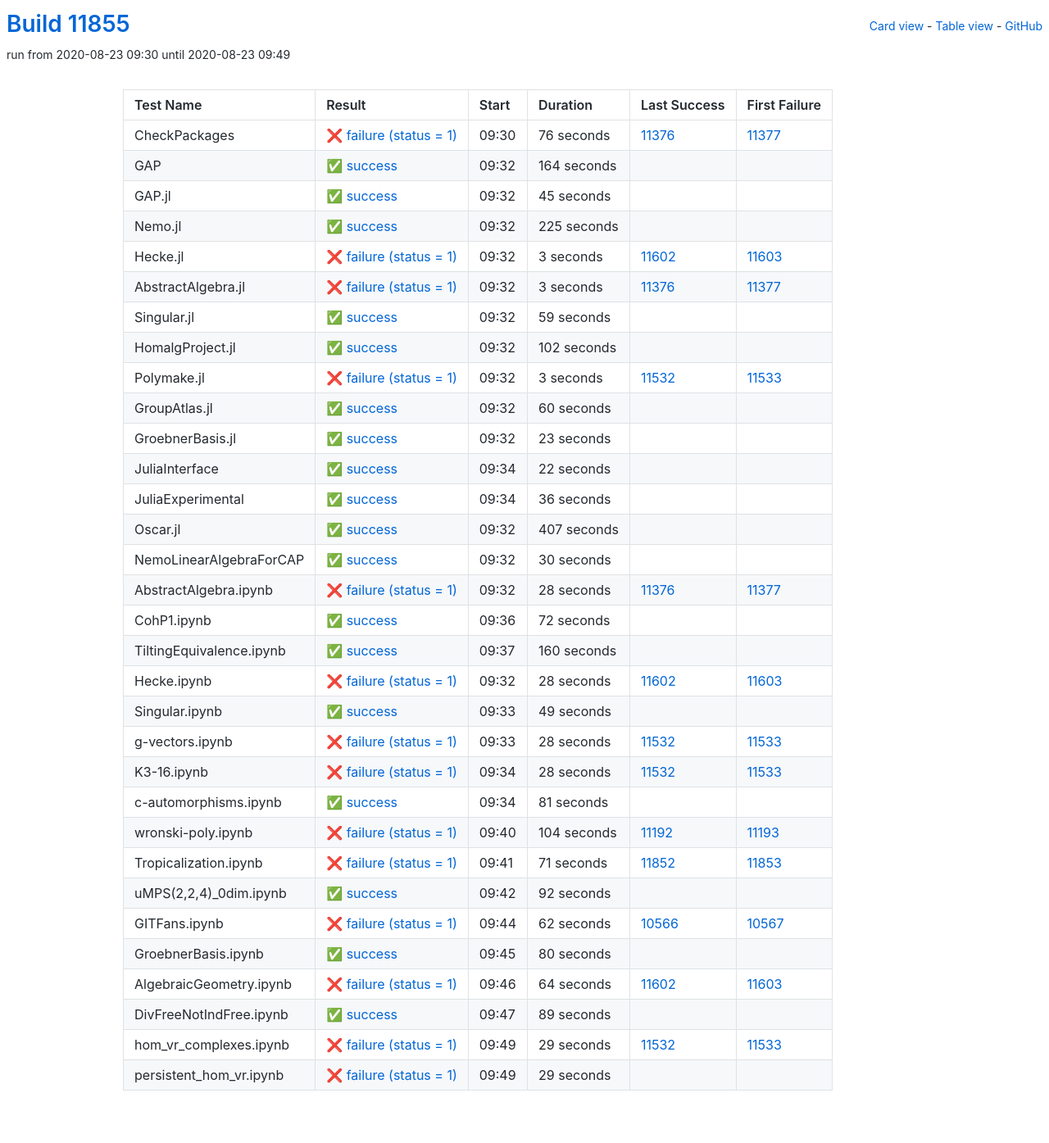
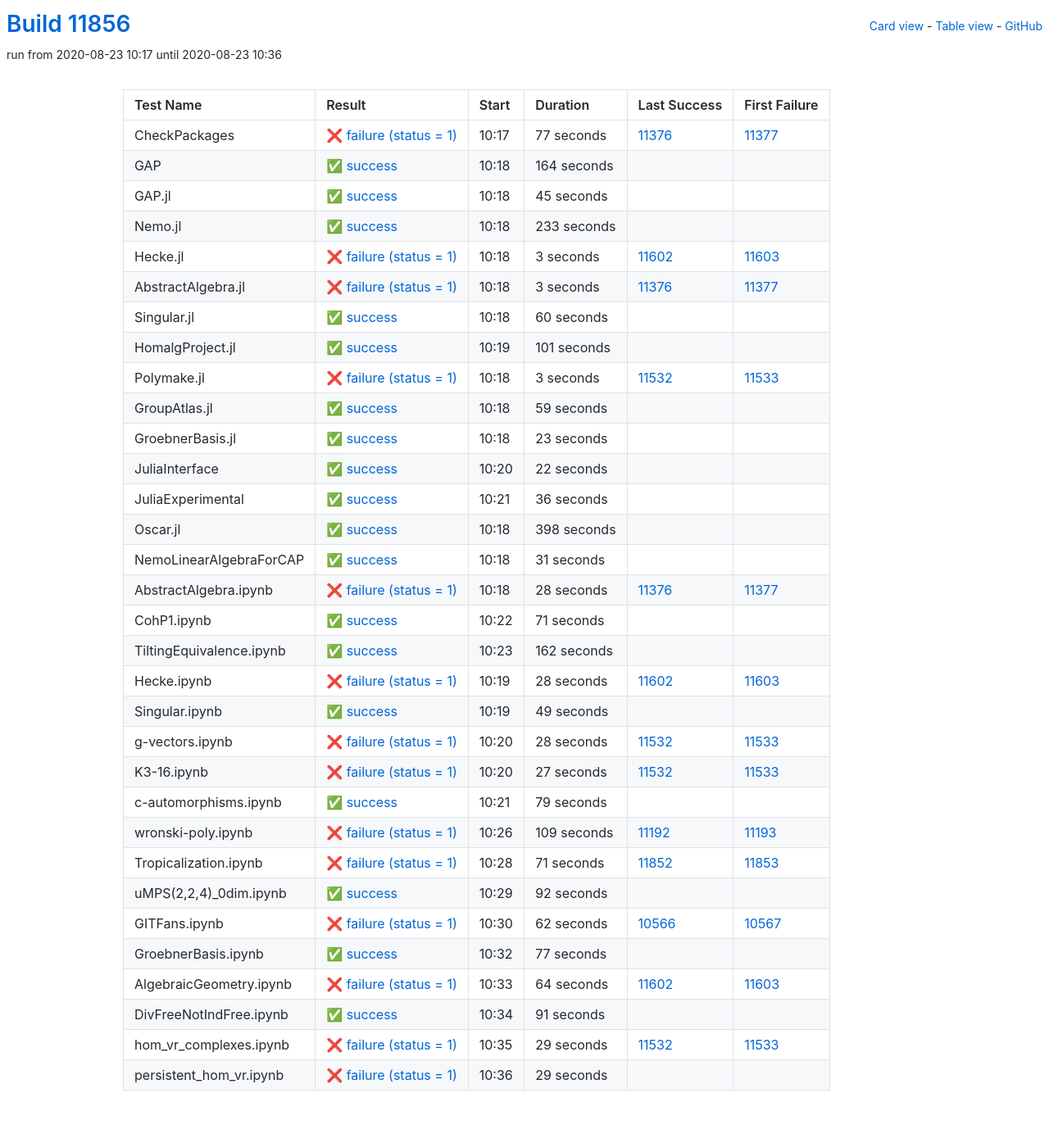
Before and after one commit to oscar-system/oscar-ci-status, a Jekyll site: the page built from table.html, in a window 1280 px wide. Shown: the whole page at 82% size. Built offline with Jekyll 4.4.1, drawn with Linux system fonts in a browser that asks for light colours.

Commit message:
Build #11856

```diff
--- a/_data/ci.yml
+++ b/_data/ci.yml
@@ -1,6 +1,6 @@
 ---
-build: 11855
-build_url: https://oscarci.mathematik.uni-kl.de/job/oscar/11855/
+build: 11856
+build_url: https://oscarci.mathematik.uni-kl.de/job/oscar/11856/
 job: oscar
 organization: oscar-system
 repo: oscar-ci-status
@@ -8,20 +8,20 @@
 tests:
 - name: CheckPackages
   id: checkpackages
-  log: https://oscarci.mathematik.uni-kl.de/job/oscar/11855/artifact/logs/build-11855/CheckPackages.log
-  start: 2020-08-23 09:30
+  log: https://oscarci.mathematik.uni-kl.de/job/oscar/11856/artifact/logs/build-11856/CheckPackages.log
+  start: 2020-08-23 10:17
   success: false
   exitcode: 1
   status: failure
-  duration: 76
+  duration: 77
   last_success: 11376
   last_success_url: https://oscarci.mathematik.uni-kl.de/job/oscar/11376/
   first_failure: 11377
   first_failure_url: https://oscarci.mathematik.uni-kl.de/job/oscar/11377/
 - name: GAP
   id: gap
-  log: https://oscarci.mathematik.uni-kl.de/job/oscar/11855/artifact/logs/build-11855/GAP.log
-  start: 2020-08-23 09:32
+  log: https://oscarci.mathematik.uni-kl.de/job/oscar/11856/artifact/logs/build-11856/GAP.log
+  start: 2020-08-23 10:18
   success: true
   exitcode: 0
   status: success
@@ -32,8 +32,8 @@
   first_failure_url:
 - name: GAP.jl
   id: gap-jl
-  log: https://oscarci.mathematik.uni-kl.de/job/oscar/11855/artifact/logs/build-11855/GAP.jl.log
-  start: 2020-08-23 09:32
+  log: https://oscarci.mathematik.uni-kl.de/job/oscar/11856/artifact/logs/build-11856/GAP.jl.log
+  start: 2020-08-23 10:18
   success: true
   exitcode: 0
   status: success
@@ -44,20 +44,20 @@
   first_failure_url:
 - name: Nemo.jl
   id: nemo-jl
-  log: https://oscarci.mathematik.uni-kl.de/job/oscar/11855/artifact/logs/build-11855/Nemo.jl.log
-  start: 2020-08-23 09:32
+  log: https://oscarci.mathematik.uni-kl.de/job/oscar/11856/artifact/logs/build-11856/Nemo.jl.log
+  start: 2020-08-23 10:18
   success: true
   exitcode: 0
   status: success
-  duration: 225
+  duration: 233
   last_success: false
   last_success_url:
   first_failure: false
   first_failure_url:
 - name: Hecke.jl
   id: hecke-jl
-  log: https://oscarci.mathematik.uni-kl.de/job/oscar/11855/artifact/logs/build-11855/Hecke.jl.log
-  start: 2020-08-23 09:32
+  log: https://oscarci.mathematik.uni-kl.de/job/oscar/11856/artifact/logs/build-11856/Hecke.jl.log
+  start: 2020-08-23 10:18
   success: false
   exitcode: 1
   status: failure
@@ -68,8 +68,8 @@
   first_failure_url: https://oscarci.mathematik.uni-kl.de/job/oscar/11603/
 - name: AbstractAlgebra.jl
   id: abstractalgebra-jl
-  log: https://oscarci.mathematik.uni-kl.de/job/oscar/11855/artifact/logs/build-11855/AbstractAlgebra.jl.log
-  start: 2020-08-23 09:32
+  log: https://oscarci.mathematik.uni-kl.de/job/oscar/11856/artifact/logs/build-11856/AbstractAlgebra.jl.log
+  start: 2020-08-23 10:18
   success: false
   exitcode: 1
   status: failure
@@ -80,32 +80,32 @@
   first_failure_url: https://oscarci.mathematik.uni-kl.de/job/oscar/11377/
 - name: Singular.jl
   id: singular-jl
-  log: https://oscarci.mathematik.uni-kl.de/job/oscar/11855/artifact/logs/build-11855/Singular.jl.log
-  start: 2020-08-23 09:32
+  log: https://oscarci.mathematik.uni-kl.de/job/oscar/11856/artifact/logs/build-11856/Singular.jl.log
+  start: 2020-08-23 10:18
   success: true
   exitcode: 0
   status: success
-  duration: 59
+  duration: 60
   last_success: false
   last_success_url:
   first_failure: false
   first_failure_url:
 - name: HomalgProject.jl
   id: homalgproject-jl
-  log: https://oscarci.mathematik.uni-kl.de/job/oscar/11855/artifact/logs/build-11855/HomalgProject.jl.log
-  start: 2020-08-23 09:32
+  log: https://oscarci.mathematik.uni-kl.de/job/oscar/11856/artifact/logs/build-11856/HomalgProject.jl.log
+  start: 2020-08-23 10:19
   success: true
   exitcode: 0
   status: success
-  duration: 102
+  duration: 101
   last_success: false
   last_success_url:
   first_failure: false
   first_failure_url:
 - name: Polymake.jl
   id: polymake-jl
-  log: https://oscarci.mathematik.uni-kl.de/job/oscar/11855/artifact/logs/build-11855/Polymake.jl.log
-  start: 2020-08-23 09:32
+  log: https://oscarci.mathematik.uni-kl.de/job/oscar/11856/artifact/logs/build-11856/Polymake.jl.log
+  start: 2020-08-23 10:18
   success: false
   exitcode: 1
   status: failure
@@ -116,20 +116,20 @@
   first_failure_url: https://oscarci.mathematik.uni-kl.de/job/oscar/11533/
 - name: GroupAtlas.jl
   id: groupatlas-jl
-  log: https://oscarci.mathematik.uni-kl.de/job/oscar/11855/artifact/logs/build-11855/GroupAtlas.jl.log
-  start: 2020-08-23 09:32
+  log: https://oscarci.mathematik.uni-kl.de/job/oscar/11856/artifact/logs/build-11856/GroupAtlas.jl.log
+  start: 2020-08-23 10:18
   success: true
   exitcode: 0
   status: success
-  duration: 60
+  duration: 59
   last_success: false
   last_success_url:
   first_failure: false
   first_failure_url:
 - name: GroebnerBasis.jl
   id: groebnerbasis-jl
-  log: https://oscarci.mathematik.uni-kl.de/job/oscar/11855/artifact/logs/build-11855/GroebnerBasis.jl.log
-  start: 2020-08-23 09:32
+  log: https://oscarci.mathematik.uni-kl.de/job/oscar/11856/artifact/logs/build-11856/GroebnerBasis.jl.log
+  start: 2020-08-23 10:18
   success: true
   exitcode: 0
   status: success
@@ -140,8 +140,8 @@
   first_failure_url:
 - name: JuliaInterface
   id: juliainterface
-  log: https://oscarci.mathematik.uni-kl.de/job/oscar/11855/artifact/logs/build-11855/JuliaInterface.log
-  start: 2020-08-23 09:34
+  log: https://oscarci.mathematik.uni-kl.de/job/oscar/11856/artifact/logs/build-11856/JuliaInterface.log
+  start: 2020-08-23 10:20
   success: true
   exitcode: 0
   status: success
@@ -152,8 +152,8 @@
   first_failure_url:
 - name: JuliaExperimental
   id: juliaexperimental
-  log: https://oscarci.mathematik.uni-kl.de/job/oscar/11855/artifact/logs/build-11855/JuliaExperimental.log
-  start: 2020-08-23 09:34
+  log: https://oscarci.mathematik.uni-kl.de/job/oscar/11856/artifact/logs/build-11856/JuliaExperimental.log
+  start: 2020-08-23 10:21
   success: true
   exitcode: 0
   status: success
@@ -164,32 +164,32 @@
   first_failure_url:
 - name: Oscar.jl
   id: oscar-jl
-  log: https://oscarci.mathematik.uni-kl.de/job/oscar/11855/artifact/logs/build-11855/Oscar.jl.log
-  start: 2020-08-23 09:32
+  log: https://oscarci.mathematik.uni-kl.de/job/oscar/11856/artifact/logs/build-11856/Oscar.jl.log
+  start: 2020-08-23 10:18
   success: true
   exitcode: 0
   status: success
-  duration: 407
+  duration: 398
   last_success: false
   last_success_url:
   first_failure: false
   first_failure_url:
 - name: NemoLinearAlgebraForCAP
   id: nemolinearalgebraforcap
-  log: https://oscarci.mathematik.uni-kl.de/job/oscar/11855/artifact/logs/build-11855/NemoLinearAlgebraForCAP.log
-  start: 2020-08-23 09:32
+  log: https://oscarci.mathematik.uni-kl.de/job/oscar/11856/artifact/logs/build-11856/NemoLinearAlgebraForCAP.log
+  start: 2020-08-23 10:18
   success: true
   exitcode: 0
   status: success
-  duration: 30
+  duration: 31
   last_success: false
   last_success_url:
   first_failure: false
   first_failure_url:
 - name: AbstractAlgebra.ipynb
   id: abstractalgebra-ipynb
-  log: https://oscarci.mathematik.uni-kl.de/job/oscar/11855/artifact/logs/build-11855/AbstractAlgebra.ipynb.log
-  start: 2020-08-23 09:32
+  log: https://oscarci.mathematik.uni-kl.de/job/oscar/11856/artifact/logs/build-11856/AbstractAlgebra.ipynb.log
+  start: 2020-08-23 10:18
   success: false
   exitcode: 1
   status: failure
@@ -200,32 +200,32 @@
   first_failure_url: https://oscarci.mathematik.uni-kl.de/job/oscar/11377/
 - name: CohP1.ipynb
   id: cohp1-ipynb
-  log: https://oscarci.mathematik.uni-kl.de/job/oscar/11855/artifact/logs/build-11855/CohP1.ipynb.log
-  start: 2020-08-23 09:36
+  log: https://oscarci.mathematik.uni-kl.de/job/oscar/11856/artifact/logs/build-11856/CohP1.ipynb.log
+  start: 2020-08-23 10:22
   success: true
   exitcode: 0
   status: success
-  duration: 72
+  duration: 71
   last_success: false
   last_success_url:
   first_failure: false
   first_failure_url:
 - name: TiltingEquivalence.ipynb
   id: tiltingequivalence-ipynb
-  log: https://oscarci.mathematik.uni-kl.de/job/oscar/11855/artifact/logs/build-11855/TiltingEquivalence.ipynb.log
-  start: 2020-08-23 09:37
+  log: https://oscarci.mathematik.uni-kl.de/job/oscar/11856/artifact/logs/build-11856/TiltingEquivalence.ipynb.log
+  start: 2020-08-23 10:23
   success: true
   exitcode: 0
   status: success
-  duration: 160
+  duration: 162
   last_success: false
   last_success_url:
   first_failure: false
   first_failure_url:
 - name: Hecke.ipynb
   id: hecke-ipynb
-  log: https://oscarci.mathematik.uni-kl.de/job/oscar/11855/artifact/logs/build-11855/Hecke.ipynb.log
-  start: 2020-08-23 09:32
+  log: https://oscarci.mathematik.uni-kl.de/job/oscar/11856/artifact/logs/build-11856/Hecke.ipynb.log
+  start: 2020-08-23 10:19
   success: false
   exitcode: 1
   status: failure
@@ -236,8 +236,8 @@
   first_failure_url: https://oscarci.mathematik.uni-kl.de/job/oscar/11603/
 - name: Singular.ipynb
   id: singular-ipynb
-  log: https://oscarci.mathematik.uni-kl.de/job/oscar/11855/artifact/logs/build-11855/Singular.ipynb.log
-  start: 2020-08-23 09:33
+  log: https://oscarci.mathematik.uni-kl.de/job/oscar/11856/artifact/logs/build-11856/Singular.ipynb.log
+  start: 2020-08-23 10:19
   success: true
   exitcode: 0
   status: success
@@ -248,8 +248,8 @@
   first_failure_url:
 - name: g-vectors.ipynb
   id: g-vectors-ipynb
-  log: https://oscarci.mathematik.uni-kl.de/job/oscar/11855/artifact/logs/build-11855/g-vectors.ipynb.log
-  start: 2020-08-23 09:33
+  log: https://oscarci.mathematik.uni-kl.de/job/oscar/11856/artifact/logs/build-11856/g-vectors.ipynb.log
+  start: 2020-08-23 10:20
   success: false
   exitcode: 1
   status: failure
@@ -260,44 +260,44 @@
   first_failure_url: https://oscarci.mathematik.uni-kl.de/job/oscar/11533/
 - name: K3-16.ipynb
   id: k3-16-ipynb
-  log: https://oscarci.mathematik.uni-kl.de/job/oscar/11855/artifact/logs/build-11855/K3-16.ipynb.log
-  start: 2020-08-23 09:34
+  log: https://oscarci.mathematik.uni-kl.de/job/oscar/11856/artifact/logs/build-11856/K3-16.ipynb.log
+  start: 2020-08-23 10:20
   success: false
   exitcode: 1
   status: failure
-  duration: 28
+  duration: 27
   last_success: 11532
   last_success_url: https://oscarci.mathematik.uni-kl.de/job/oscar/11532/
   first_failure: 11533
   first_failure_url: https://oscarci.mathematik.uni-kl.de/job/oscar/11533/
 - name: c-automorphisms.ipynb
   id: c-automorphisms-ipynb
-  log: https://oscarci.mathematik.uni-kl.de/job/oscar/11855/artifact/logs/build-11855/c-automorphisms.ipynb.log
-  start: 2020-08-23 09:34
+  log: https://oscarci.mathematik.uni-kl.de/job/oscar/11856/artifact/logs/build-11856/c-automorphisms.ipynb.log
+  start: 2020-08-23 10:21
   success: true
   exitcode: 0
   status: success
-  duration: 81
+  duration: 79
   last_success: false
   last_success_url:
   first_failure: false
   first_failure_url:
 - name: wronski-poly.ipynb
   id: wronski-poly-ipynb
-  log: https://oscarci.mathematik.uni-kl.de/job/oscar/11855/artifact/logs/build-11855/wronski-poly.ipynb.log
-  start: 2020-08-23 09:40
+  log: https://oscarci.mathematik.uni-kl.de/job/oscar/11856/artifact/logs/build-11856/wronski-poly.ipynb.log
+  start: 2020-08-23 10:26
   success: false
   exitcode: 1
   status: failure
-  duration: 104
+  duration: 109
   last_success: 11192
   last_success_url: https://oscarci.mathematik.uni-kl.de/job/oscar/11192/
   first_failure: 11193
   first_failure_url: https://oscarci.mathematik.uni-kl.de/job/oscar/11193/
 - name: Tropicalization.ipynb
   id: tropicalization-ipynb
-  log: https://oscarci.mathematik.uni-kl.de/job/oscar/11855/artifact/logs/build-11855/Tropicalization.ipynb.log
-  start: 2020-08-23 09:41
+  log: https://oscarci.mathematik.uni-kl.de/job/oscar/11856/artifact/logs/build-11856/Tropicalization.ipynb.log
+  start: 2020-08-23 10:28
   success: false
   exitcode: 1
   status: failure
@@ -308,8 +308,8 @@
   first_failure_url: https://oscarci.mathematik.uni-kl.de/job/oscar/11853/
 - name: uMPS(2,2,4)_0dim.ipynb
   id: umps-2-2-4-0dim-ipynb
-  log: https://oscarci.mathematik.uni-kl.de/job/oscar/11855/artifact/logs/build-11855/uMPS-2-2-4-_0dim.ipynb.log
-  start: 2020-08-23 09:42
+  log: https://oscarci.mathematik.uni-kl.de/job/oscar/11856/artifact/logs/build-11856/uMPS-2-2-4-_0dim.ipynb.log
+  start: 2020-08-23 10:29
   success: true
   exitcode: 0
   status: success
@@ -320,8 +320,8 @@
   first_failure_url:
 - name: GITFans.ipynb
   id: gitfans-ipynb
-  log: https://oscarci.mathematik.uni-kl.de/job/oscar/11855/artifact/logs/build-11855/GITFans.ipynb.log
-  start: 2020-08-23 09:44
+  log: https://oscarci.mathematik.uni-kl.de/job/oscar/11856/artifact/logs/build-11856/GITFans.ipynb.log
+  start: 2020-08-23 10:30
   success: false
   exitcode: 1
   status: failure
@@ -332,20 +332,20 @@
   first_failure_url: https://oscarci.mathematik.uni-kl.de/job/oscar/10567/
 - name: GroebnerBasis.ipynb
   id: groebnerbasis-ipynb
-  log: https://oscarci.mathematik.uni-kl.de/job/oscar/11855/artifact/logs/build-11855/GroebnerBasis.ipynb.log
-  start: 2020-08-23 09:45
+  log: https://oscarci.mathematik.uni-kl.de/job/oscar/11856/artifact/logs/build-11856/GroebnerBasis.ipynb.log
+  start: 2020-08-23 10:32
   success: true
   exitcode: 0
   status: success
-  duration: 80
+  duration: 77
   last_success: false
   last_success_url:
   first_failure: false
   first_failure_url:
 - name: AlgebraicGeometry.ipynb
   id: algebraicgeometry-ipynb
-  log: https://oscarci.mathematik.uni-kl.de/job/oscar/11855/artifact/logs/build-11855/AlgebraicGeometry.ipynb.log
-  start: 2020-08-23 09:46
+  log: https://oscarci.mathematik.uni-kl.de/job/oscar/11856/artifact/logs/build-11856/AlgebraicGeometry.ipynb.log
+  start: 2020-08-23 10:33
   success: false
   exitcode: 1
   status: failure
@@ -356,20 +356,20 @@
   first_failure_url: https://oscarci.mathematik.uni-kl.de/job/oscar/11603/
 - name: DivFreeNotIndFree.ipynb
   id: divfreenotindfree-ipynb
-  log: https://oscarci.mathematik.uni-kl.de/job/oscar/11855/artifact/logs/build-11855/DivFreeNotIndFree.ipynb.log
-  start: 2020-08-23 09:47
+  log: https://oscarci.mathematik.uni-kl.de/job/oscar/11856/artifact/logs/build-11856/DivFreeNotIndFree.ipynb.log
+  start: 2020-08-23 10:34
   success: true
   exitcode: 0
   status: success
-  duration: 89
+  duration: 91
   last_success: false
   last_success_url:
   first_failure: false
   first_failure_url:
 - name: hom_vr_complexes.ipynb
   id: hom-vr-complexes-ipynb
-  log: https://oscarci.mathematik.uni-kl.de/job/oscar/11855/artifact/logs/build-11855/hom_vr_complexes.ipynb.log
-  start: 2020-08-23 09:49
+  log: https://oscarci.mathematik.uni-kl.de/job/oscar/11856/artifact/logs/build-11856/hom_vr_complexes.ipynb.log
+  start: 2020-08-23 10:35
   success: false
   exitcode: 1
   status: failure
@@ -380,8 +380,8 @@
   first_failure_url: https://oscarci.mathematik.uni-kl.de/job/oscar/11533/
 - name: persistent_hom_vr.ipynb
   id: persistent-hom-vr-ipynb
-  log: https://oscarci.mathematik.uni-kl.de/job/oscar/11855/artifact/logs/build-11855/persistent_hom_vr.ipynb.log
-  start: 2020-08-23 09:49
+  log: https://oscarci.mathematik.uni-kl.de/job/oscar/11856/artifact/logs/build-11856/persistent_hom_vr.ipynb.log
+  start: 2020-08-23 10:36
   success: false
   exitcode: 1
   status: failure
```
Also changed, not shown: README.md.
